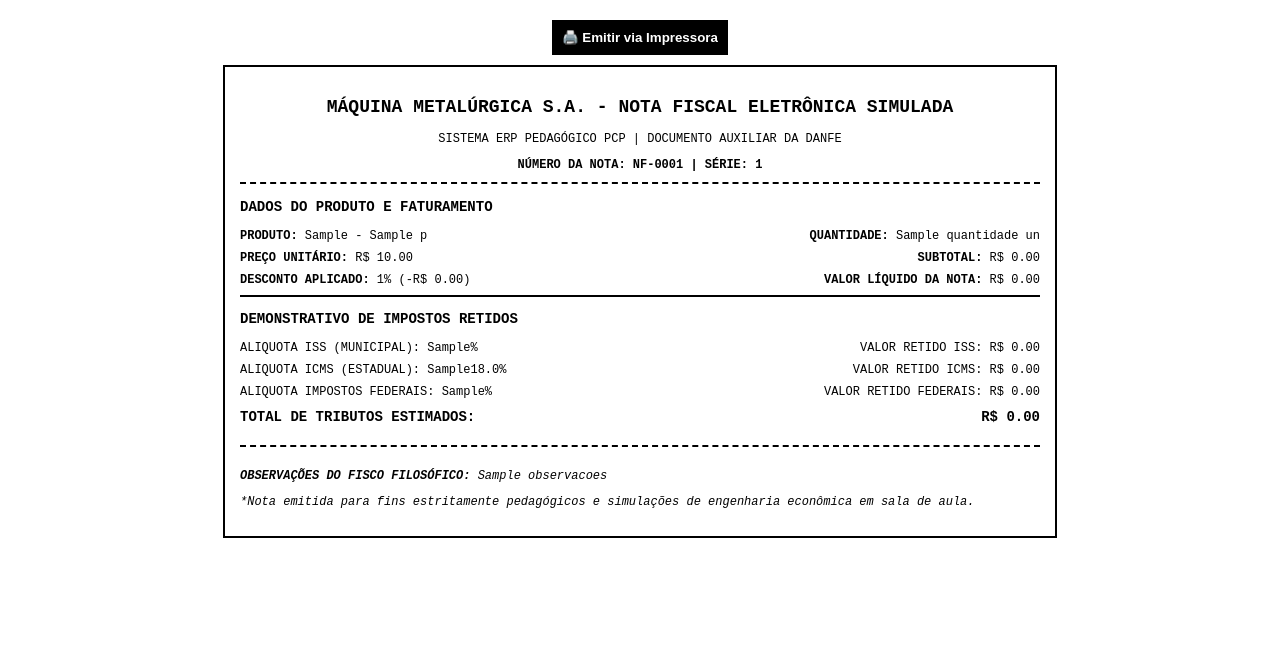
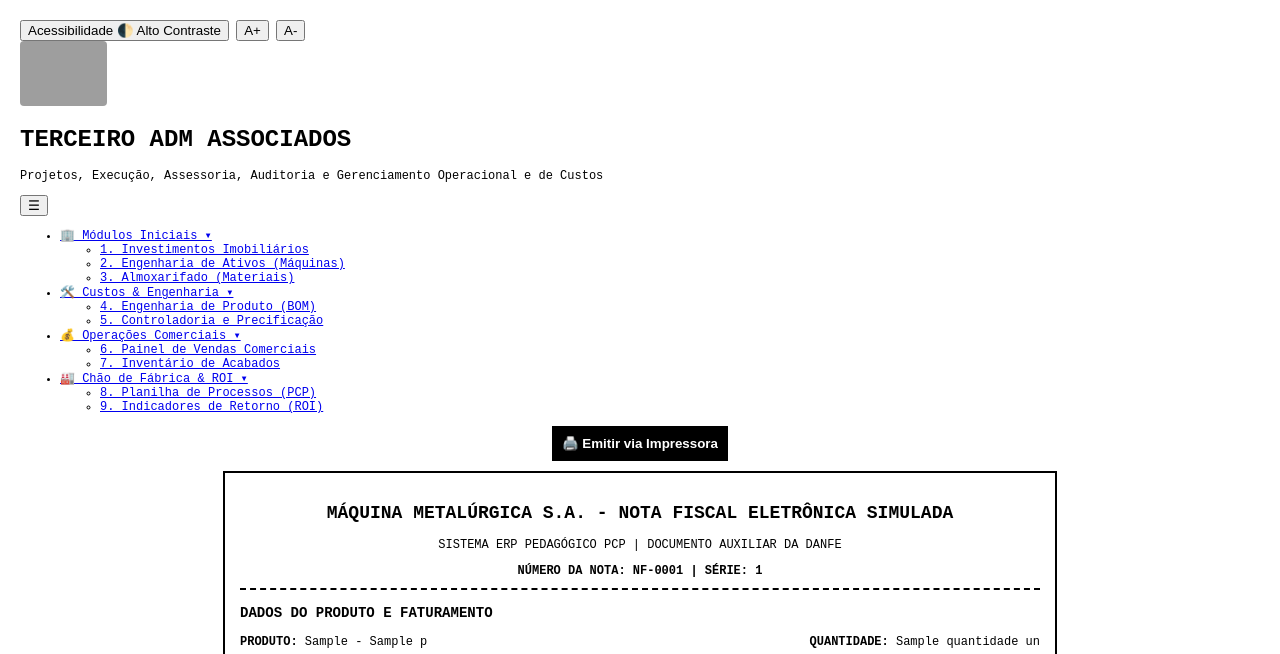
Before and after one commit to ProfRenatoPereira/admerpcadastro, a Flask app: template templates/nota_fiscal.html in a window 1280 px wide. Shown: the top 654 px of the page. Before the commit the page ends 538 px from the top, so only its background shows below. Run offline with Flask 3, Linux system fonts and the light colour scheme; the template is opened without the code that fills it: most values are stand-ins (such as "Sample title", 1, 10 or a date in 2020); grey boxes are pictures that could not be loaded.

Commit message:
Update nota_fiscal.html

```diff
--- a/templates/nota_fiscal.html
+++ b/templates/nota_fiscal.html
@@ -14,6 +14,68 @@
     </style>
 </head>
 <body>
+
+<!-- Barra de Acessibilidade Superior -->
+<div class="barra-acessibilidade">
+    <button class="btn-acessibilidade" onclick="alternarAltoContraste()">Acessibilidade 🌓 Alto Contraste</button>
+    <button class="btn-acessibilidade" onclick="mudarFonte(1)">A+</button>
+    <button class="btn-acessibilidade" onclick="mudarFonte(-1)">A-</button>
+</div>
+
+<!-- Cabeçalho Principal Terceiro ADM Associados -->
+<header class="cabecalho-corporativo">
+    <div class="identidade-container">
+        <div class="branding-flex">
+            <!-- Logo oficial do repositório -->
+            <img src="{{ url_for('static', filename='logo.png') }}" alt="Logo TERADMAS" style="height: 65px; width: auto; object-fit: contain; border-radius: 4px;">
+            <div class="texto-empresa">
+                <h1>TERCEIRO ADM ASSOCIADOS</h1>
+                <p>Projetos, Execução, Assessoria, Auditoria e Gerenciamento Operacional e de Custos</p>
+            </div>
+        </div>
+        <!-- Botão Hambúrguer para Celular -->
+        <button class="menu-hamburguer" onclick="alternarMenuMobile()">☰</button>
+    </div>
+
+    <!-- Navegação Responsiva com Menus Dropdown -->
+    <nav class="nav-container" id="menuNavegacao">
+        <ul class="menu-cascata">
+            <li class="item-menu">
+                <a href="#" class="link-principal">🏢 Módulos Iniciais ▾</a>
+                <ul class="sub-menu">
+                    <li><a href="/estrutura">1. Investimentos Imobiliários</a></li>
+                    <li><a href="/maquinas">2. Engenharia de Ativos (Máquinas)</a></li>
+                    <li><a href="/materiais">3. Almoxarifado (Materiais)</a></li>
+                </ul>
+            </li>
+            <li class="item-menu">
+                <a href="#" class="link-principal">🛠️ Custos & Engenharia ▾</a>
+                <ul class="sub-menu">
+                    <li><a href="/engenharia">4. Engenharia de Produto (BOM)</a></li>
+                    <li><a href="/precificacao">5. Controladoria e Precificação</a></li>
+                </ul>
+            </li>
+            <li class="item-menu">
+                <a href="#" class="link-principal">💰 Operações Comerciais ▾</a>
+                <ul class="sub-menu">
+                    <li><a href="/vendas">6. Painel de Vendas Comerciais</a></li>
+                    <li><a href="/estoque">7. Inventário de Acabados</a></li>
+                </ul>
+            </li>
+            <li class="item-menu">
+                <a href="#" class="link-principal">🏭 Chão de Fábrica & ROI ▾</a>
+                <ul class="sub-menu">
+                    <li><a href="/pcp">8. Planilha de Processos (PCP)</a></li>
+                    <li><a href="/roi">9. Indicadores de Retorno (ROI)</a></li>
+                </ul>
+            </li>
+        </ul>
+    </nav>
+</header>
+
+
+
+
     <button class="btn-print" onclick="window.print()">🖨️ Emitir via Impressora</button>
 
     <div class="nf-box">
```
